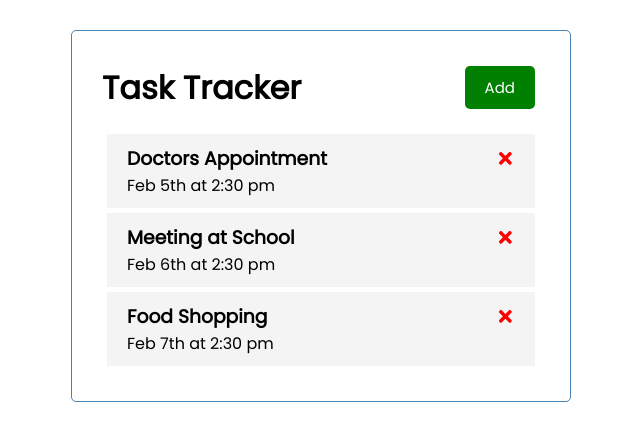
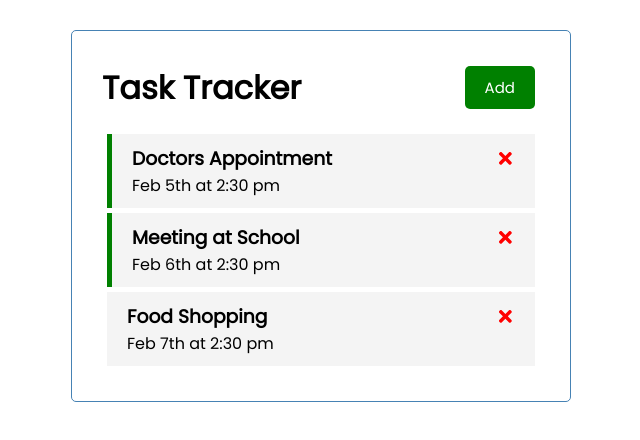
Before and after one commit to jusato/react-task-tracker, a React (Create React App) app: page / in a window 1280 px wide. Shown: the top 440 px of the page, without its empty margins (319-959 px from the left). Built offline with nearby package versions, Linux system fonts and the light colour scheme.

Commit message:
add toggleReminder

```diff
--- a/src/App.js
+++ b/src/App.js
@@ -34,6 +34,11 @@
     setTasks(tasks.filter((task) => task.id !== id)) //então a gente filtra pegando as tasks que não tem esse id, e so mostra as tasks com id diferente desse
   }
 
+  //Toggle reminder - função para quando dar doubleClick na task mudar para ativar ou desativar o reminder
+  const toggleReminder = (id) => {
+    setTasks(tasks.map((task) => task.id === id ? { ...task, reminder: !task.reminder } : task)) //"...tasks" copia tudo igual de task, menos reminder, que vira o oposto do que era
+  }
+
   return (
     //Não pode fazer tasks.push() por exemplo, porque state é imutável, não pode mudar diretamente
     //por isso foi declarado acima como const [tasks, setTasks], para mudar usando apenas setTasks()
@@ -41,7 +46,7 @@
     <div className="container">
       <Header />  {/*poderia passar um valor para props title aqui, tipo title='Hello'*/}
       {tasks.length > 0 ? (
-        <Tasks tasks={tasks} onDelete={deleteTask}/>) //passar props tasks declarada acima em const [tasks, setTasks] = useState(...)
+        <Tasks tasks={tasks} onDelete={deleteTask} onToggle={toggleReminder}/>) //passar props tasks declarada acima em const [tasks, setTasks] = useState(...)
         : ('No tasks to show')
       }
     </div>
--- a/src/components/Task.js
+++ b/src/components/Task.js
@@ -1,11 +1,14 @@
 import { FaTimes } from 'react-icons/fa'
 
-const Task = ({ task, onDelete }) => {
+const Task = ({ task, onDelete, onToggle }) => {
     return (
-        <div className='task'>
+        <div
+            className={`task ${task.reminder ? 'reminder' : ''}`} //se task.reminder = true, vai pegar o estilo css de reminder. senão, pega nada
+            onDoubleClick={() => onToggle(task.id)}
+        >
             <h3>
                 {task.text}
-                <FaTimes
+                <FaTimes //delete button
                     style={{ color: "red", cursor: 'pointer'}}
                     onClick={() => onDelete(task.id)} // quando clicar, vai usar a props que pegou de Tasks, que por sua vez pegou de App, que possui função onDelete
                 />
--- a/src/components/Tasks.js
+++ b/src/components/Tasks.js
@@ -1,11 +1,11 @@
 import Task from './Task'
 
-const Tasks = ({ tasks, onDelete }) => { //pegando a props tasks e onDelete que foram passada em App.js
+const Tasks = ({ tasks, onDelete, onToggle }) => { //pegando a props tasks e onDelete que foram passada em App.js
 
     return (
         <>
           {tasks.map((task) => ( //Usando map() para criar uma lista, map recebe uma função como parâmetro, por isso arrow function
-              <Task key={task.id} task={task} onDelete={onDelete}/> //Each child in a list should have a unique "key" prop.
+              <Task key={task.id} task={task} onDelete={onDelete} onToggle={onToggle}/> //Each child in a list should have a unique "key" prop.
           ))}
         </>
     )
```
